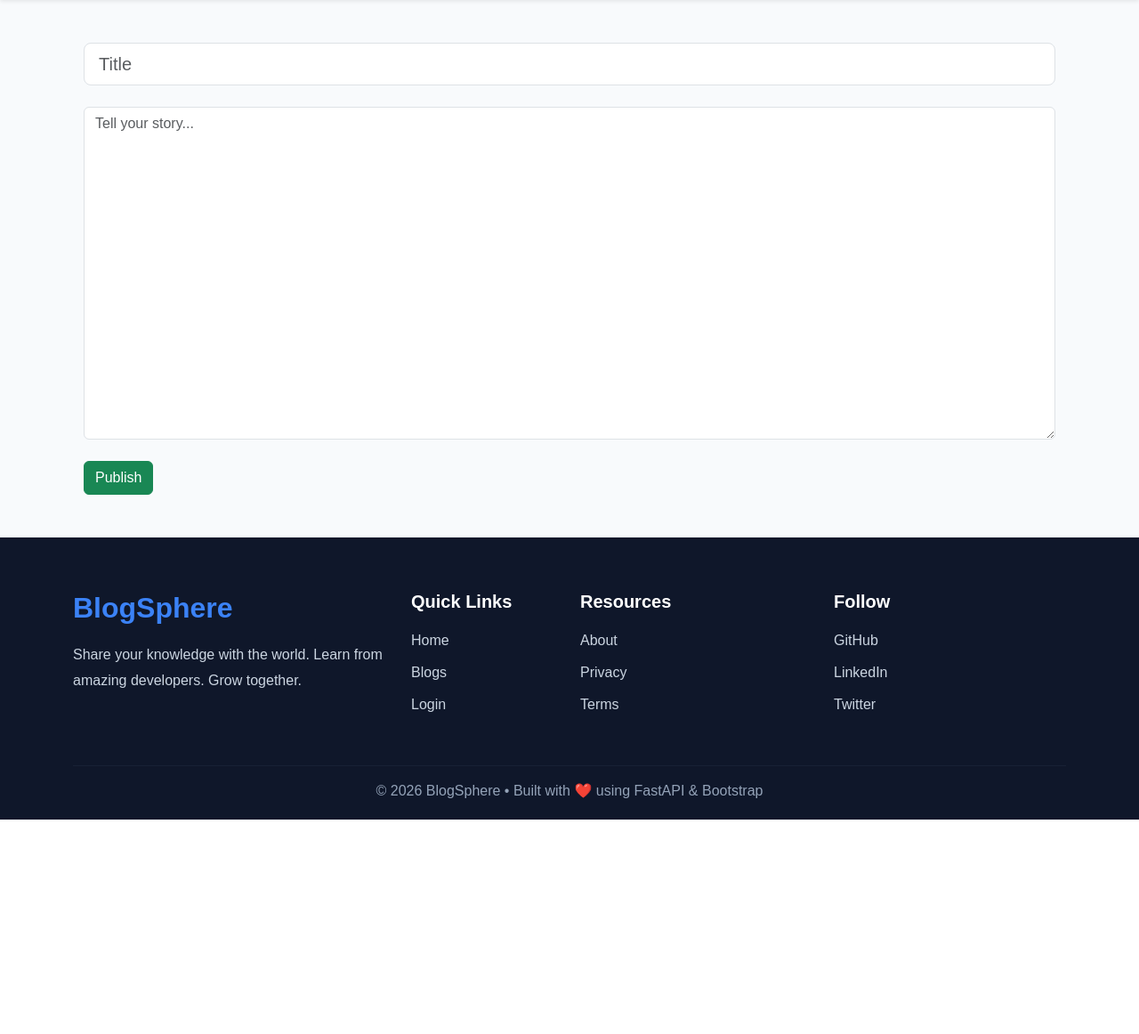
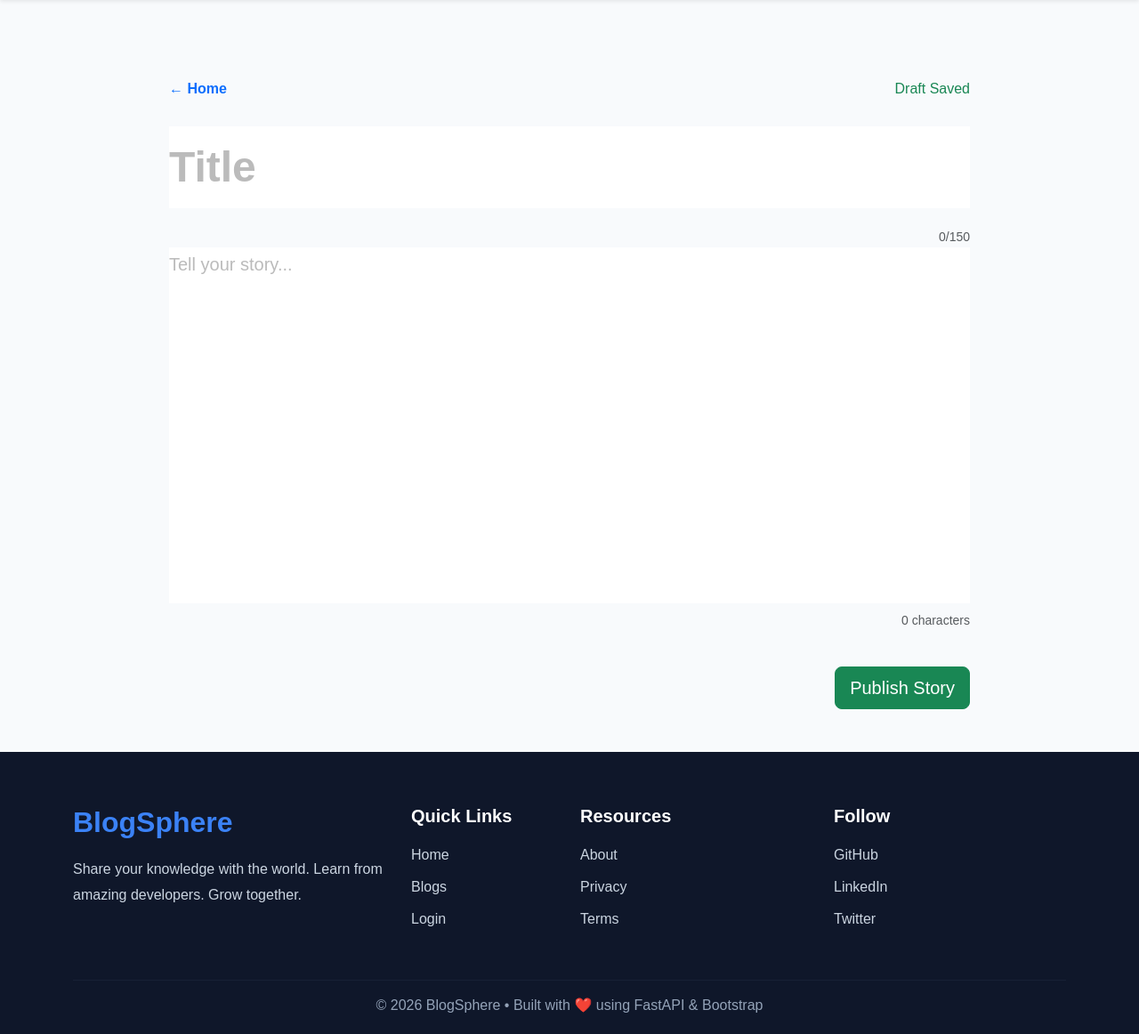
Before and after one commit to rahul-kumar-hub/fastapi-social-media, a FastAPI app: template templates/create_post.html in a window 1280 px wide. Shown: the part 56-1218 px from the top of the page at 89% size. Before the commit the page ends 977 px from the top, so only its background shows below. Run offline with FastAPI, Linux system fonts and the light colour scheme; the template is opened without the code that fills it, so the values that code supplies are empty; parts of the project's set-up code (start-up, migrations or seed data) failed here and were passed over.

Commit message:
work on create post

```diff
--- a/static/css/style.css
+++ b/static/css/style.css
@@ -166,3 +166,78 @@ footer{
     text-align:center;
     color:#94a3b8;
 }
+.post-title{
+    border:none;
+    box-shadow:none !important;
+    font-size:48px;
+    font-weight:700;
+    padding:10px 0;
+}
+.post-title::placeholder{
+    color:#999;
+}
+.post-title:focus{
+    border:none;
+    outline:none;
+}
+.post-content{
+    border:none;
+    box-shadow:none !important;
+    resize:none;
+    min-height:600px;
+    font-size:22px;
+    line-height:1.8;
+    padding:0;
+}
+.post-content::placeholder{
+    color:#999;
+}
+.post-content:focus{
+    border:none;
+    outline:none;
+}
+/*  Write Story Page*/
+
+.write-container{
+    max-width:900px;
+    margin:auto;
+    padding-top:40px;
+}
+.write-header{
+    display:flex;
+    justify-content:space-between;
+    align-items:center;
+    margin-bottom:30px;
+}
+.back-link{
+    text-decoration:none;
+    font-weight:600;
+}
+.post-title{
+    width:100%;
+    border:none;
+    outline:none;
+    font-size:3rem;
+    font-weight:700;
+    margin-bottom:20px;
+}
+.post-title::placeholder{
+    color:#bbb;
+}
+.post-content{
+    width:100%;
+    min-height:400px;
+    resize:none;
+    border:none;
+    outline:none;
+    font-size:1.25rem;
+    line-height:1.9;
+}
+.post-content::placeholder{
+    color:#bbb;
+}
+.publish-bar{
+    margin-top:40px;
+    display:flex;
+    justify-content:flex-end;
+}
--- a/static/js/create_post.js
+++ b/static/js/create_post.js
@@ -1,58 +1,156 @@
+let postPublished = false;
 const form = document.getElementById("createPostForm");
 const button = form.querySelector("button");
+const title = document.getElementById("title");
+const content = document.getElementById("content");
 const message = document.getElementById("message");
+const draftStatus =
+    document.getElementById("draftStatus");
+const titleCounter = document.getElementById("titleCount");
+const charCount = document.getElementById("charCount");
+const savedTitle = localStorage.getItem("draft_title");
+const savedContent = localStorage.getItem("draft_content");
 
+
+if (savedTitle) {
+    titleInput.value = savedTitle;
+}
+if (savedContent) {
+    contentInput.value = savedContent;
+}
+titleCounter.innerText = titleInput.value.length;
+
+charCount.innerText =
+    `${contentInput.value.length} characters`;
+
+content.style.height = "auto";
+content.style.height =
+    content.scrollHeight + "px";
+titleInput.addEventListener("input", () => {
+    localStorage.setItem(
+        "draft_title",
+        title.value
+    );
+    draftStatus.innerText = "Saving...";
+    setTimeout(() => {
+
+        draftStatus.innerText = "Draft Saved";
+
+    }, 500);
+});
+contentInput.addEventListener("input", () => {
+    localStorage.setItem(
+        "draft_content",
+        content.value
+    );
+    draftStatus.innerText = "Saving...";
+
+    setTimeout(() => {
+
+        draftStatus.innerText = "Draft Saved";
+
+    }, 500);
+});
+
+title.addEventListener("input", () => {
+    titleCounter.innerText = title.value.length;
+});
+content.addEventListener("input", () => {
+    content.style.height = "auto";
+    content.style.height = content.scrollHeight + "px";
+    charCount.innerText =
+        `${content.value.length} characters`;
+});
 form.addEventListener("submit", async (e) => {
 
     e.preventDefault();
 
     message.innerHTML = "";
+    if (title.value.trim() === "") {
+        message.innerHTML = `
+        <div class="alert alert-danger">
+            Please enter a title.
+        </div>
+    `;
+        title.focus();
+        return;
+    }
+    if (content.value.trim() === "") {
+        message.innerHTML = `
+        <div class="alert alert-danger">
+            Please write something.
+        </div>
+    `;
 
+        content.focus();
+
+        return;
+
+    }
     button.disabled = true;
-    button.innerText = "Publishing...";
+    button.innerHTML = `
+<span class="spinner-border spinner-border-sm"></span>
+ Publishing...
+`;
 
     try {
-
-        const response = await fetch("/posts", {
-
+        const response = await fetch(
+            "/posts",
+            {
                 method: "POST",
-
                 credentials: "include",
-
                 headers: {
                     "Content-Type": "application/json"
                 },
-
                 body: JSON.stringify({
-
-                title: document.getElementById("title").value,
-                content: document.getElementById("content").value
-
+                    title: title.value,
+                    content: content.value
                 })
+            }
+        );
+        if (response.ok) {
+            const post = await response.json();
+            localStorage.removeItem("draft_title");
+            localStorage.removeItem("draft_content");
+            window.location.href = `/posts/blog/${post.id}`;
+        } else {
+            const error = await response.json();
+            message.innerHTML = `
+        <div class="alert alert-danger">
+            ${error.detail}
+        </div>
+        `;
+            button.disabled = false;
+            button.innerText = "Publish Story";
+        }
+    } catch {
+        message.innerHTML = `
+    <div class="alert alert-danger">
+        Unable to connect to the server.
+    </div>
+    `;
+        button.disabled = false;
+        button.innerText = "Publish Story";
+    }
 
 });
+document.addEventListener("keydown", (e) => {
+    if (e.ctrlKey && e.key === "Enter") {
+        form.requestSubmit();
+    }
+});
 
-        if (!response.ok) {
+window.addEventListener("beforeunload", function (e) {
 
-            const error = await response.json();
+    if (postPublished) return;
 
-            throw new Error(error.detail);
+    if (
+        titleInput.value.trim() ||
+        contentInput.value.trim()
+    ) {
 
-        }
-
-        const post = await response.json();
-
-        window.location.href = `/posts/blog/${post.id}`;
-
-    } catch (error) {
-
-        message.innerHTML =
-            `<div class="alert alert-danger">${error.message}</div>`;
-
-    } finally {
-
-        button.disabled = false;
-        button.innerText = "Publish";
+        e.preventDefault();
+        e.returnValue = "";
 
     }
 
--- a/templates/create_post.html
+++ b/templates/create_post.html
@@ -2,44 +2,87 @@
 
 {% block content %}
 
-<div class="container">
+<div class="write-container">
 
-    <form id="createPostForm">
+    <div class="write-header">
 
-        <div class="mb-4">
+        <a href="/" class="back-link">
 
-            <input
-                id="title"
-                class="form-control form-control-lg"
-                type="text"
-                placeholder="Title"
-                required>
+            ← Home
+
+        </a>
+
+        <span
+            id="draftStatus"
+            class="text-success">
+
+            Draft Saved
+
+        </span>
 
     </div>
 
-        <div class="mb-4">
+    <form id="createPostForm">
+        <input
 
+            id="title"
+
+            class="post-title"
+
+            placeholder="Title"
+
+            maxlength="150"
+
+            required
+        >
+
+        <div class="text-end">
+
+            <small class="text-muted">
+
+                <span id="titleCount">0</span>/150
+
+            </small>
+
+        </div>
         <textarea
+
             id="content"
-                class="form-control"
-                rows="15"
+
+            class="post-content"
+
             placeholder="Tell your story..."
-                required></textarea>
+
+            required
+
+        ></textarea>
+
+        <div class="text-end">
+
+            <small
+                id="charCount"
+                class="text-muted">
+
+                0 characters
+
+            </small>
 
         </div>
 
-        <button class="btn btn-success">
+        <div id="message" class="mt-4"></div>
 
-            Publish
+        <div class="publish-bar">
+
+            <button
+                class="btn btn-success btn-lg">
+
+                Publish Story
 
             </button>
 
+        </div>
+
     </form>
-
-    <div
-        id="message"
-        class="mt-3">
-    </div>
 
 </div>
 
```
Lines whose indentation alone changed are shown as unchanged.
